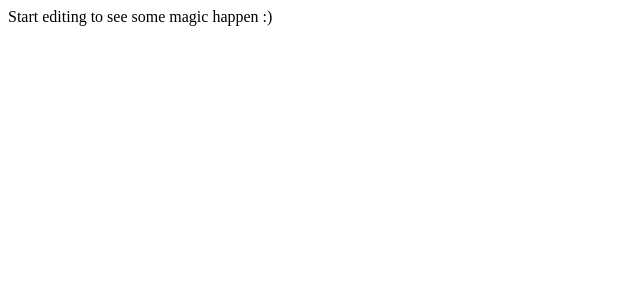
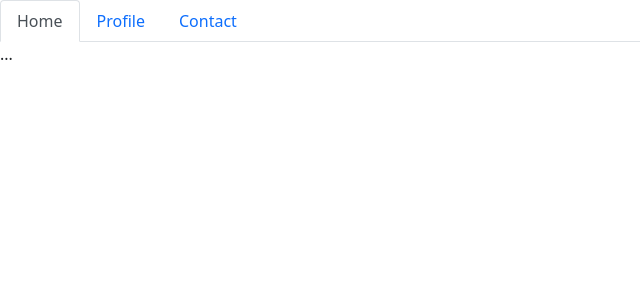
Before and after one commit to afolabiopakunle/angular-singleton-001, an Angular app: page / in a window 1280 px wide. Shown: the top 300 px of the page, without its empty margins (0-640 px from the left). Built offline with nearby package versions, Linux system fonts and the light colour scheme.

Commit message:
bootstrap added

```diff
--- a/src/app/app.component.html
+++ b/src/app/app.component.html
@@ -1,3 +1,12 @@
-<p>
-  Start editing to see some magic happen :)
-</p>
+<nav>
+<div class="nav nav-tabs" id="nav-tab" role="tablist">
+  <button class="nav-link active" id="nav-home-tab" data-bs-toggle="tab" data-bs-target="#nav-home" type="button" role="tab" aria-controls="nav-home" aria-selected="true">Home</button>
+  <button class="nav-link" id="nav-profile-tab" data-bs-toggle="tab" data-bs-target="#nav-profile" type="button" role="tab" aria-controls="nav-profile" aria-selected="false">Profile</button>
+  <button class="nav-link" id="nav-contact-tab" data-bs-toggle="tab" data-bs-target="#nav-contact" type="button" role="tab" aria-controls="nav-contact" aria-selected="false">Contact</button>
+</div>
+</nav>
+<div class="tab-content" id="nav-tabContent">
+<div class="tab-pane fade show active" id="nav-home" role="tabpanel" aria-labelledby="nav-home-tab">...</div>
+<div class="tab-pane fade" id="nav-profile" role="tabpanel" aria-labelledby="nav-profile-tab">...</div>
+<div class="tab-pane fade" id="nav-contact" role="tabpanel" aria-labelledby="nav-contact-tab">...</div>
+</div>
--- a/src/index.html
+++ b/src/index.html
@@ -1 +1,3 @@
+<link href="https://cdn.jsdelivr.net/npm/bootstrap@5.1.3/dist/css/bootstrap.min.css" rel="stylesheet" integrity="sha384-1BmE4kWBq78iYhFldvKuhfTAU6auU8tT94WrHftjDbrCEXSU1oBoqyl2QvZ6jIW3" crossorigin="anonymous">
 <my-app>loading</my-app>
+<script src="https://cdn.jsdelivr.net/npm/bootstrap@5.1.3/dist/js/bootstrap.bundle.min.js" integrity="sha384-ka7Sk0Gln4gmtz2MlQnikT1wXgYsOg+OMhuP+IlRH9sENBO0LRn5q+8nbTov4+1p" crossorigin="anonymous"></script>
```
